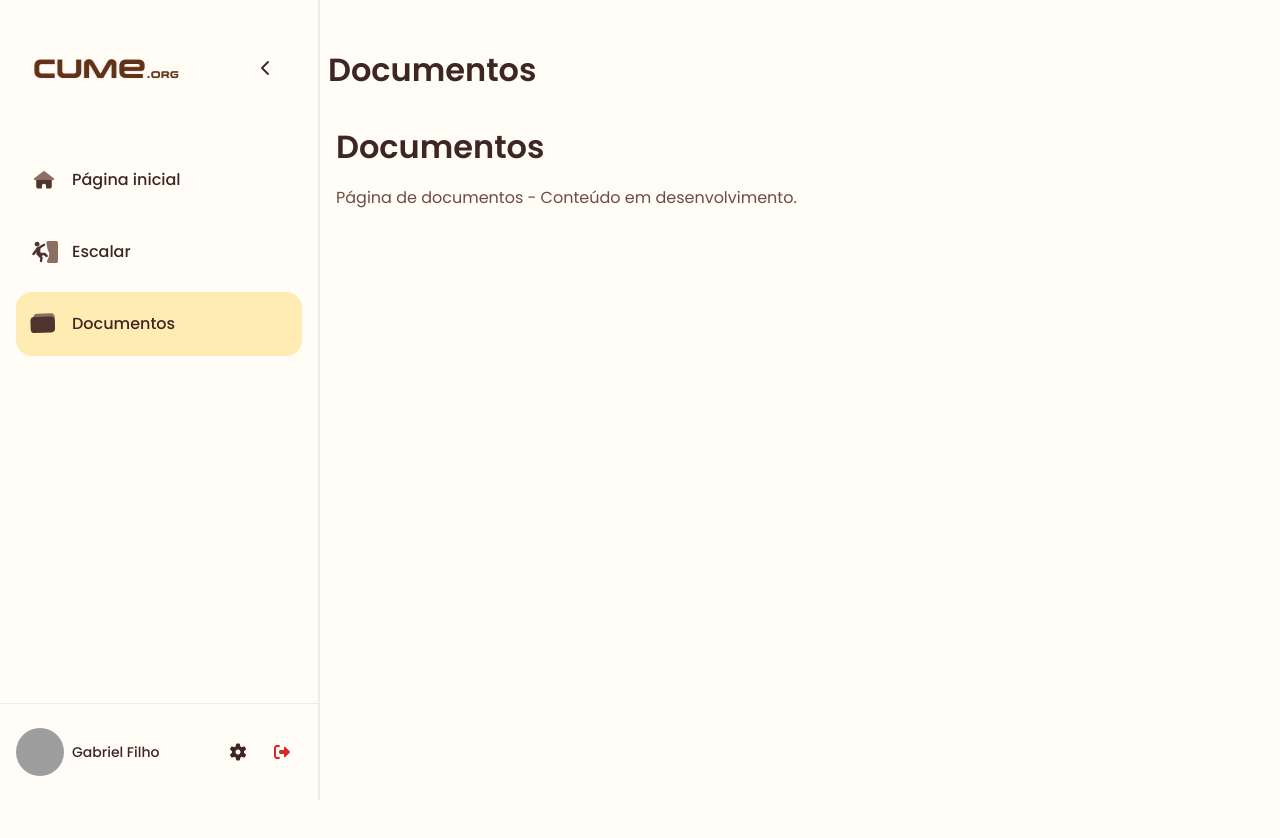
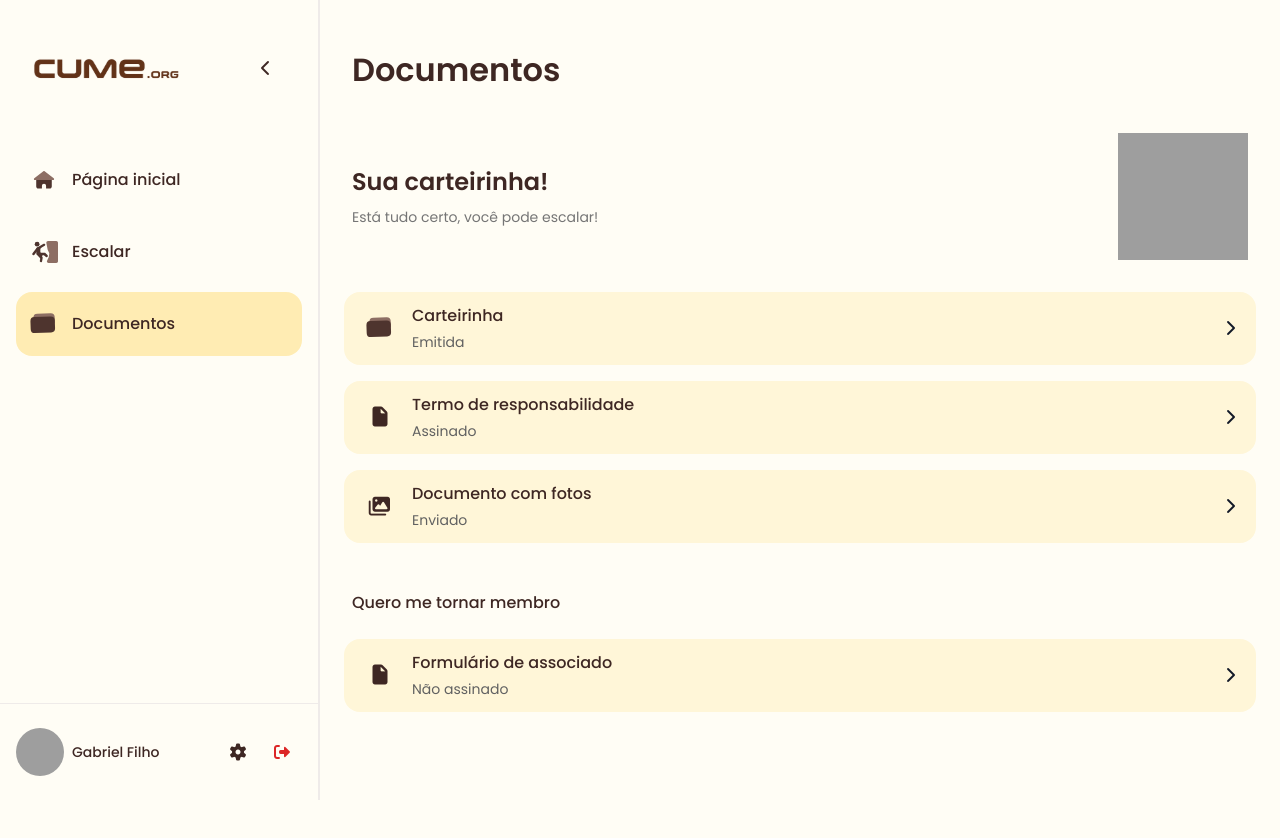
Before and after one commit to C-U-M-E/cume-app, a React (Vite) app in the folder frontend/: page /documents in a window 1280 px wide. Shown: the top 838 px of the page. Built offline with nearby package versions, Linux system fonts and the light colour scheme; grey boxes are pictures that could not be loaded.

Commit message:
feat: create Documents page layout with new sections and ButtonOptions

```diff
--- a/frontend/src/components/Header.jsx
+++ b/frontend/src/components/Header.jsx
@@ -60,7 +60,7 @@ const Header = ({
   // forPages2 - Subpágina com botão de voltar
   if (headerStyle === 'forPages2') {
     return (
-      <div className={`bg-white flex gap-8 items-center justify-end pt-48 px-0 w-full ${className}`}>
+      <div className={`bg-white flex gap-8 items-center justify-end pt-48 pb-40 px-32 w-full ${className}`}>
         <ButtonChevronClose />
         <div className="flex flex-col grow justify-center min-w-0">
           <p className="text-title-h3 text-brown-900 leading-[1.4]">
@@ -74,7 +74,7 @@ const Header = ({
   // forPages - Página com título
   if (headerStyle === 'forPages') {
     return (
-      <div className={`bg-white flex gap-10 items-center justify-end pt-48 px-8 w-full ${className}`}>
+      <div className={`bg-white flex gap-10 items-center justify-end pt-48 pb-40 px-32 w-full ${className}`}>
         <div className="flex flex-col grow justify-center min-w-0">
           <p className={`${isDesktop ? 'text-title-h1' : 'text-title-h3'} text-brown-900 leading-[1.4]`}>
             {pageTitle || 'Página'}
--- a/frontend/src/pages/Documents.jsx
+++ b/frontend/src/pages/Documents.jsx
@@ -1,15 +1,92 @@
 import React from 'react';
+import ButtonOptions from '../components/ButtonOptions';
+import docsVector from '../assets/images/docs-vector.svg';
 
 function Documents() {
   return (
-    <div className="min-h-screen bg-white">
-      <div className="max-w-7xl mx-auto px-16 py-32">
-        <h1 className="text-title-h1 text-brown-900 mb-16">
-          Documentos
-        </h1>
-        <p className="text-body-lg-regular text-brown-600">
-          Página de documentos - Conteúdo em desenvolvimento.
-        </p>
+    <div className="min-h-screen bg-white flex flex-col gap-40 px-24 py-0">
+      {/* Content */}
+      <div className="flex flex-col gap-48 items-start w-full">
+        {/* Seção Superior: Sua Carteirinha */}
+        <div className="flex flex-col gap-32 items-start w-full">
+          {/* Top: Título + Imagem */}
+          <div className="flex gap-8 items-center px-8 py-0 w-full">
+            {/* Texto */}
+            <div className="flex flex-col gap-8 grow items-start">
+              <h2 className="text-title-h2 text-brown-900 leading-[1.4]">
+                Sua carteirinha!
+              </h2>
+              <p className="text-body-md-regular text-gray-600 leading-[1.5]">
+                Está tudo certo, você pode escalar!
+              </p>
+            </div>
+
+            {/* Imagem Vetorial */}
+            <div className="h-[127px] relative shrink-0 w-[130px]">
+              <img
+                src={docsVector}
+                alt="Carteirinha"
+                className="block max-w-none size-full"
+              />
+            </div>
+          </div>
+
+          {/* Options: Lista de documentos */}
+          <div className="flex flex-col gap-16 items-start w-full">
+            {/* Carteirinha */}
+            <ButtonOptions
+              title="Carteirinha"
+              description="Emitida"
+              iconType="specific-icon"
+              specificIcon="carteira"
+              onClick={() => console.log('Clique em Carteirinha')}
+            />
+
+            {/* Termo de responsabilidade */}
+            <ButtonOptions
+              title="Termo de responsabilidade"
+              description="Assinado"
+              iconType="icon"
+              icon="fas fa-file"
+              iconColor="text-brown-900"
+              onClick={() => console.log('Clique em Termo de responsabilidade')}
+            />
+
+            {/* Documento com fotos */}
+            <ButtonOptions
+              title="Documento com fotos"
+              description="Enviado"
+              iconType="icon"
+              icon="fas fa-images"
+              iconColor="text-brown-900"
+              onClick={() => console.log('Clique em Documento com fotos')}
+            />
+          </div>
+        </div>
+
+        {/* Seção Inferior: Quero me tornar membro */}
+        <div className="flex flex-col gap-24 items-start w-full">
+          {/* Título */}
+          <div className="flex gap-16 items-center px-8 py-0 w-full">
+            <div className="flex flex-col gap-8 grow items-start">
+              <p className="text-body-lg-medium text-brown-900 leading-[1.5]">
+                Quero me tornar membro
+              </p>
+            </div>
+          </div>
+
+          {/* Options: Formulário de associado */}
+          <div className="flex flex-col gap-16 items-start w-full">
+            <ButtonOptions
+              title="Formulário de associado"
+              description="Não assinado"
+              iconType="icon"
+              icon="fas fa-file"
+              iconColor="text-brown-900"
+              onClick={() => console.log('Clique em Formulário de associado')}
+            />
+          </div>
+        </div>
       </div>
     </div>
   );
```
